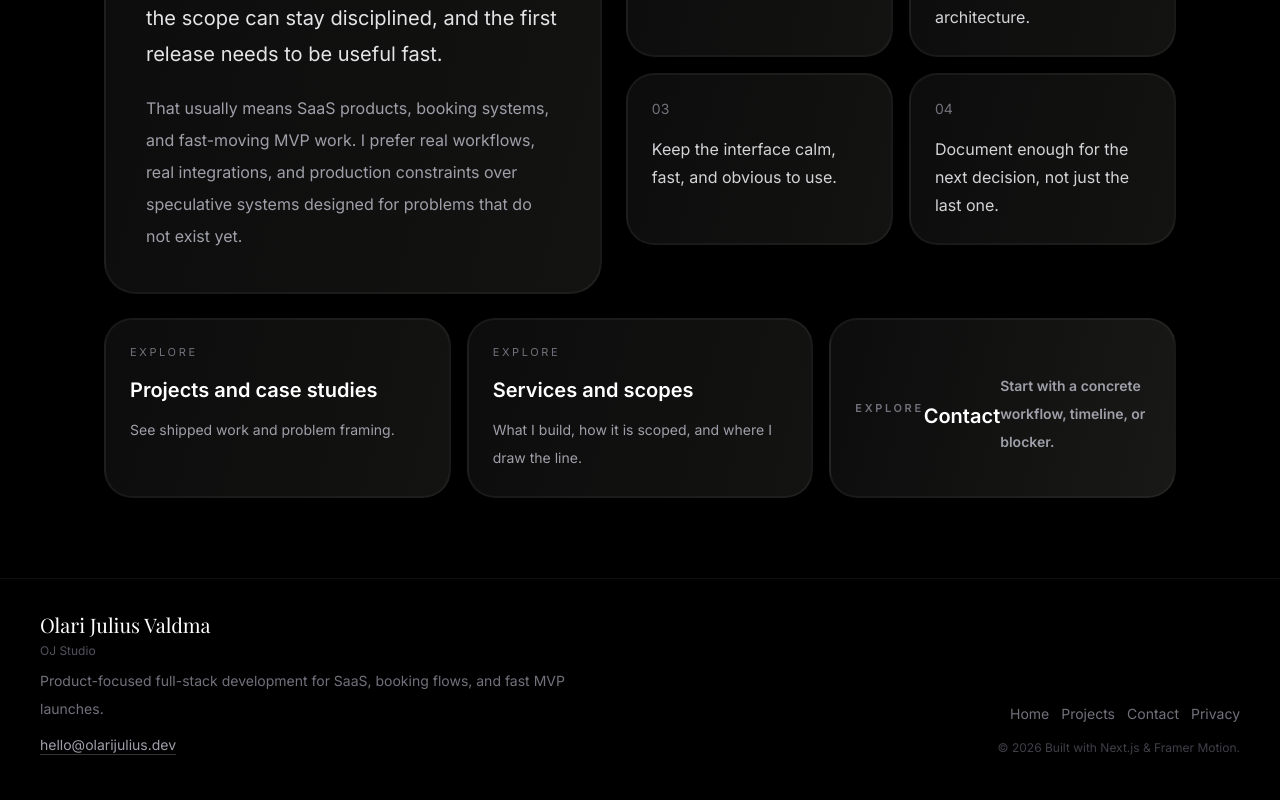
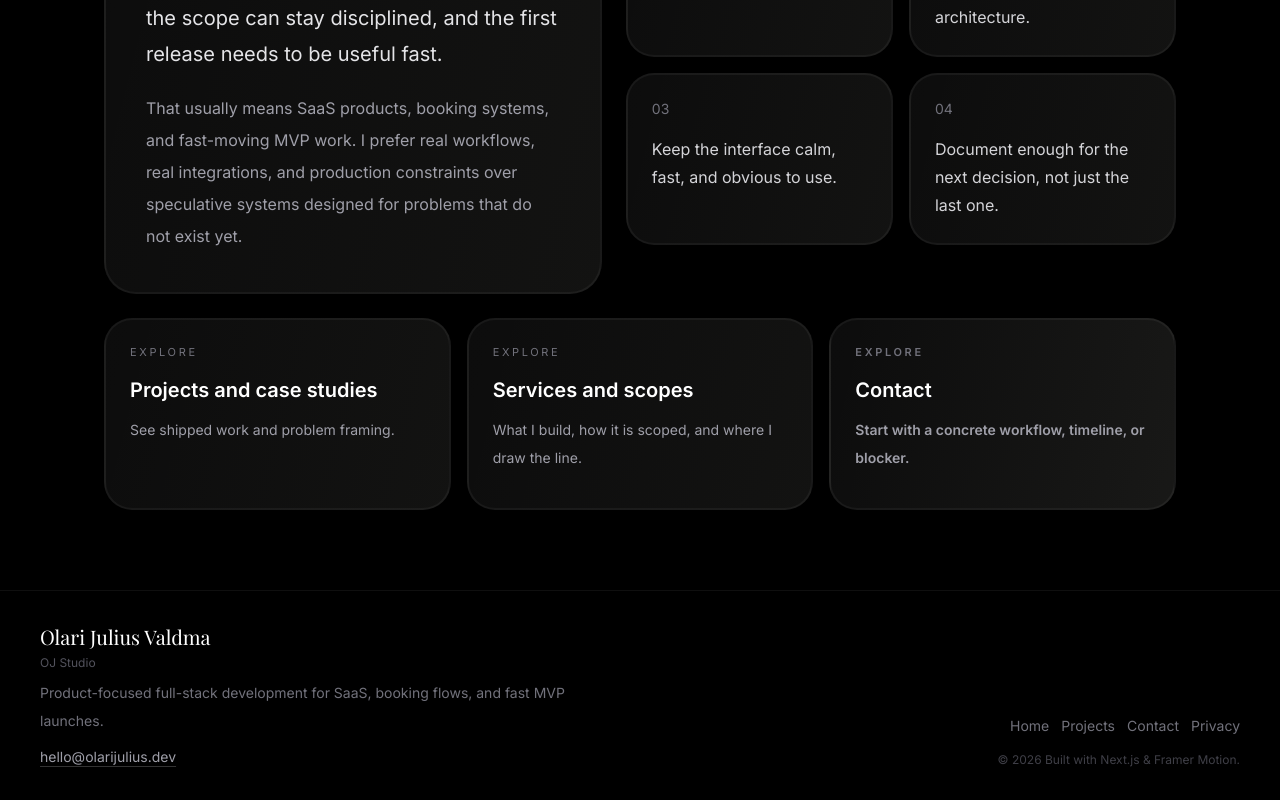
Before and after one commit to olarijulius-wq/olari-portfolio, a Next.js app: page /about in a window 1280 px wide. Shown: the part 1392-2192 px from the top of the page. Built offline with nearby package versions, Linux system fonts and the light colour scheme; no server answers.

Commit message:
´tyra ise proovisin seda paska putsi mingi 2 korda

```diff
--- a/app/(site)/about/page.tsx
+++ b/app/(site)/about/page.tsx
@@ -3,7 +3,7 @@ import Link from "next/link";
 import PageHeader from "@/components/PageHeader";
 import Reveal from "@/components/Reveal";
 import { createPageMetadata } from "@/app/lib/metadata";
-import { glassCta, glassPanelInteractive } from "@/app/lib/glass";
+import { glassCtaCard, glassPanelInteractive } from "@/app/lib/glass";
 import {
   personAlternateName,
   personGraphId,
@@ -156,23 +156,33 @@ export default function AboutPage() {
           </Reveal>
         </div>
 
-        <Reveal className="mt-6" delay={0.18}>
-          <div className="grid gap-4 lg:grid-cols-3">
-            {exploreLinks.map((item) => (
+            <Reveal className="mt-6" delay={0.18}>
+              <div className="grid gap-4 lg:grid-cols-3">
+              {exploreLinks.map((item) => {
+                const isContact = item.href === "/contact";
+                return (
+
               <Link
                 key={item.href}
                 href={item.href}
-                className={`group rounded-[1.75rem] p-6 ${item.href === "/contact" ? glassCta : glassPanelInteractive}`}
-              >
+                className={`group flex min-h-[12rem] flex-col items-start rounded-[1.75rem] p-6 ${
+                  isContact ? glassCtaCard :glassPanelInteractive
+                }`}
+                  >
                 <p className="text-[11px] uppercase tracking-[0.24em] text-zinc-500 transition-colors group-hover:text-inherit">
                   Explore
                 </p>
-                <p className="mt-4 text-xl font-semibold text-white">{item.label}</p>
-                <p className="mt-3 text-sm leading-7 text-zinc-400 transition-colors group-hover:text-inherit">
-                  {item.detail}
-                </p>
+                <div className="w-full">
+                  <p className={`mt-4 text-xl font-semibold text-white ${isContact ? "group-hover:text-black" : ""}`}>
+                    {item.label}
+                  </p>
+                  <p className={`mt-3 text-sm leading-7 text-zinc-400 transition-colors group-hover:text-inherit ${isContact ? "group-hover:text-zinc-700" : ""}`}>
+                    {item.detail}
+                  </p>
+                </div>
               </Link>
-            ))}
+                );
+              })}
           </div>
         </Reveal>
       </section>
--- a/app/lib/glass.ts
+++ b/app/lib/glass.ts
@@ -7,17 +7,24 @@ const borderBase = "border-2 border-white/5";
 const focusRing =
   "focus-visible:outline-none focus-visible:ring-2 focus-visible:ring-white/40 focus-visible:ring-offset-2 focus-visible:ring-offset-black";
 
-export const glassCta = [
-  "inline-flex items-center justify-center",
+const glassCtaVisual = [
   borderBase,
   blur,
   "bg-[linear-gradient(104deg,rgba(253,253,253,0.05)_5%,rgba(240,240,228,0.1)_100%)]",
   "font-semibold text-white",
   "transition-all duration-200",
   "hover:border-white hover:bg-white hover:text-black hover:shadow-[0_0_32px_rgba(255,255,255,0.15)]",
-  "active:scale-[0.98]",
   focusRing,
 ].join(" ");
+
+export const glassCta = [
+  "inline-flex items-center justify-center",
+  glassCtaVisual,
+  "active:scale-[0.98]",
+].join(" ");
+
+/** CTA glass on large links/cards — same look as `glassCta`, top-aligned content (no centering). */
+export const glassCtaCard = ["flex flex-col items-start", glassCtaVisual, "active:scale-[0.995]"].join(" ");
 
 /** Secondary control: same glass frame, lighter hover (no full invert). */
 export const glassGhost = [
```
